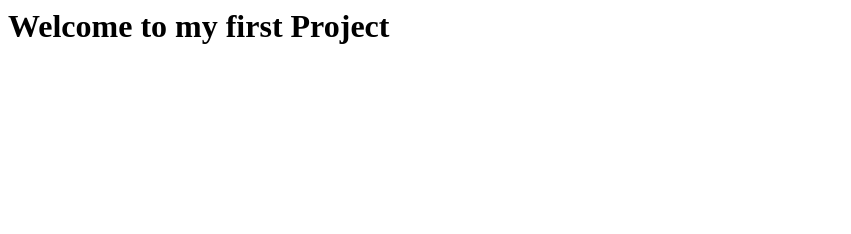
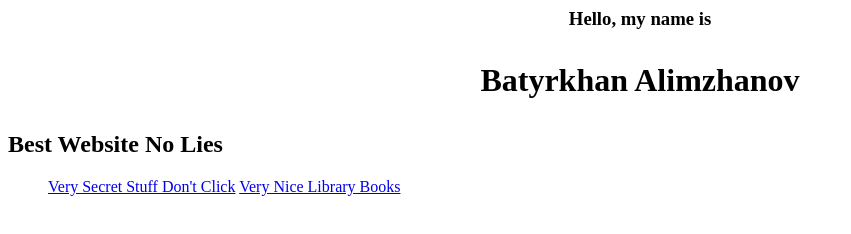
Before and after one commit to staten-island-tech/intro-to-html-batyrkhana, a plain HTML site: page index.html in a window 1280 px wide. Shown: the whole page, without its empty margins (0-851 px from the left). Drawn offline with Linux system fonts and the light colour scheme.

Commit message:
Day 2
More Formatting is done

```diff
--- a/index.html
+++ b/index.html
@@ -1,10 +1,24 @@
 <html lang="en">
+
 <head>
     <meta charset="UTF-8">
     <meta name="viewport" content="width=device-width, initial-scale=1.0">
     <title>Document</title>
 </head>
+
 <body>
-    <h1>Welcome to my first Project</h1>
+    <h3>
+        <p style = "text-align: center">Hello, my name is</p>
+    </h3>
+    <h1>
+        <p style = "text-align: center">Batyrkhan Alimzhanov</p>
+    </h1>
+    <h2>Best Website No Lies</h2>
+    <ul>
+        <a href="https://en.wikipedia.org/wiki/Walter_White_(Breaking_Bad)">Very Secret Stuff Don't Click</a>
+        <a href="https://www.youtube.com/watch?v=dQw4w9WgXcQ">Very Nice Library Books</a>
+    </ul>
+
 </body>
+
 </html>
```
